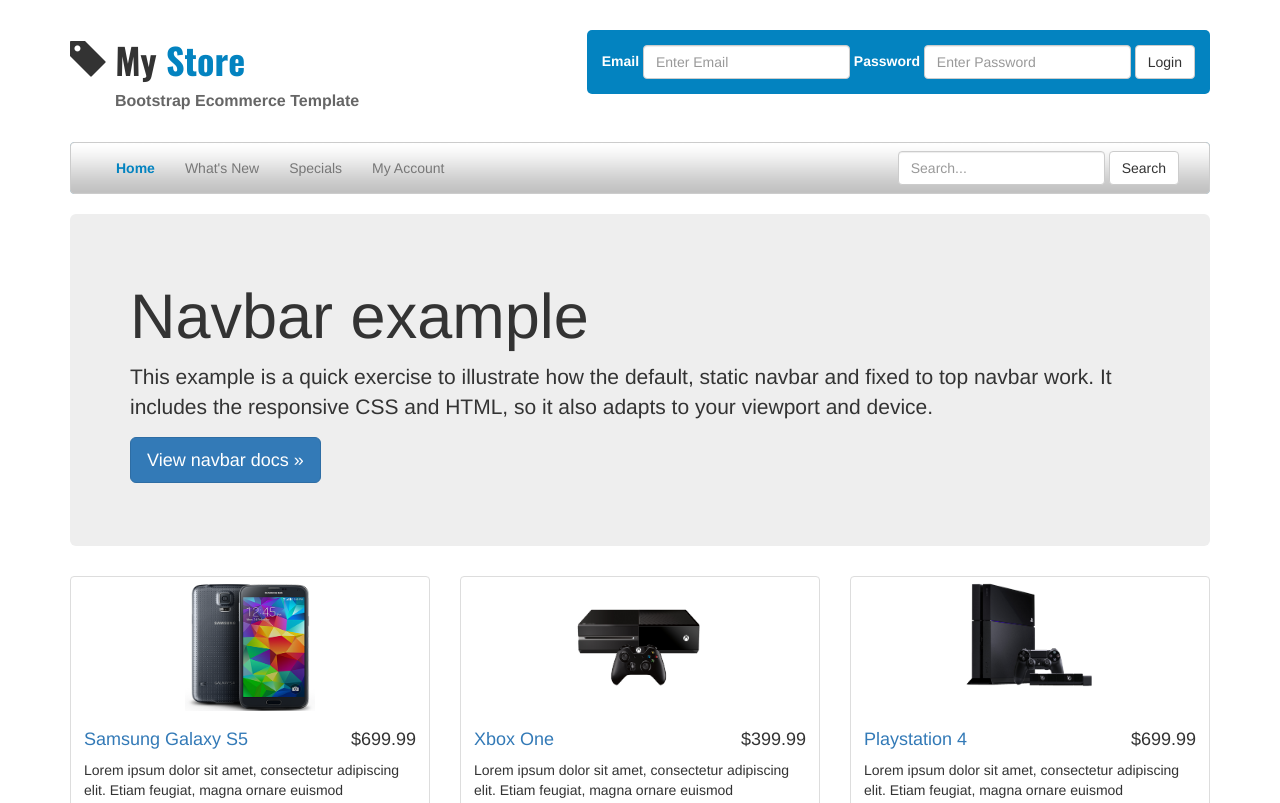
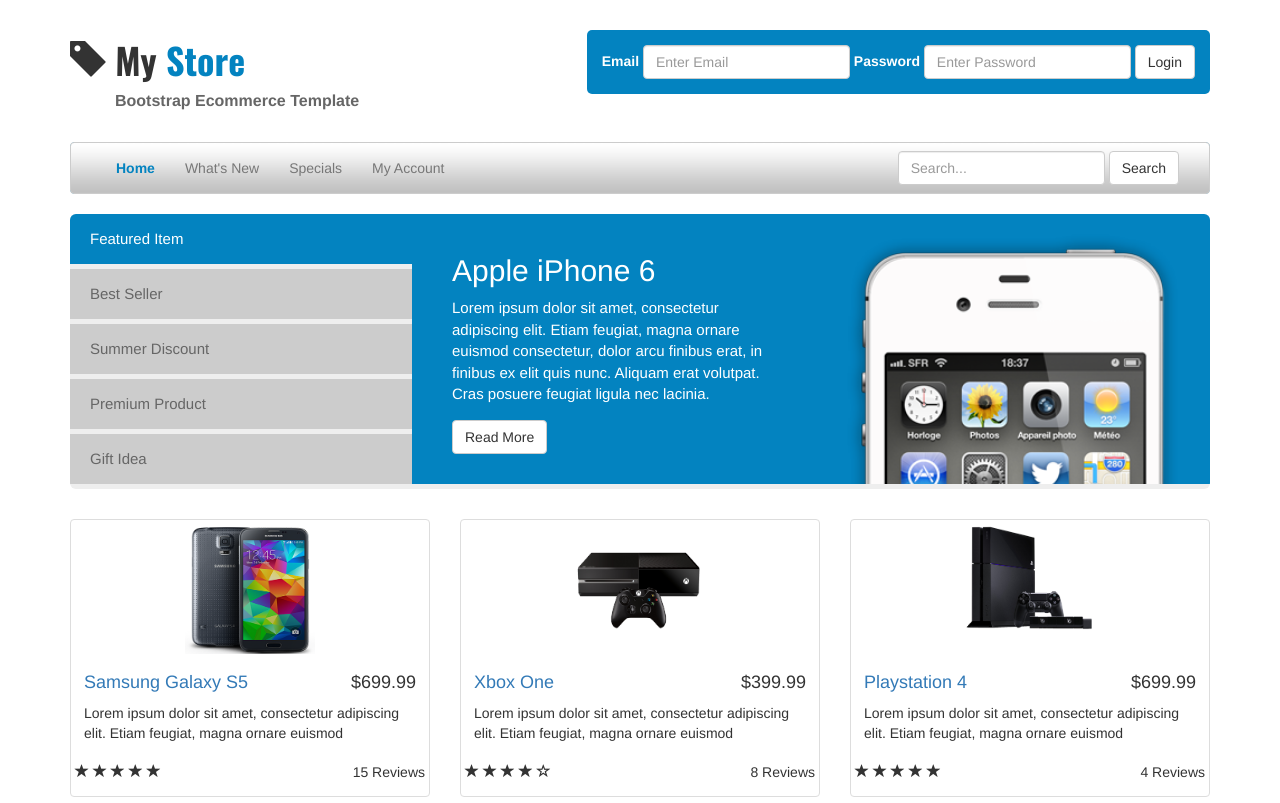
Before and after one commit to mikeover/bootstrap-ecommerce-template, a plain HTML site: page index.html in a window 1280 px wide. Shown: the top 803 px of the page. Drawn offline with nearby package versions, Linux system fonts and the light colour scheme.

Commit message:
Create tab showcase by customizing tabs with CSS

```diff
--- a/index.html
+++ b/index.html
@@ -73,12 +73,58 @@
 
     <!-- Main component for a primary marketing message or call to action -->
     <div class="jumbotron">
-      <h1>Navbar example</h1>
-      <p>This example is a quick exercise to illustrate how the default, static navbar and fixed to top navbar work. It includes the responsive CSS and HTML, so it also adapts to your viewport and device.</p>
-      <p>
-        <a class="btn btn-lg btn-primary" href="../../components/index.html#navbar" role="button">View navbar docs &raquo;</a>
-      </p>
-    </div>
+	<!-- Nav tabs -->
+	<ul class="tablist" role="tablist">
+	  <li role="presentation" class="active"><a href="#featured-item" aria-controls="featured-item" role="tab" data-toggle="tab">Featured Item</a></li>
+	  <li role="presentation"><a href="#best-seller" aria-controls="best-seller" role="tab" data-toggle="tab">Best Seller</a></li>
+	  <li role="presentation"><a href="#discount" aria-controls="discount" role="tab" data-toggle="tab">Summer Discount</a></li>
+	  <li role="presentation"><a href="#premium" aria-controls="premium" role="tab" data-toggle="tab">Premium Product</a></li>
+	  <li role="presentation"><a href="#gift-idea" aria-controls="gift-idea" role="tab" data-toggle="tab">Gift Idea</a></li>
+	</ul>
+	<!-- Tab panes -->
+	<div class="tab-content">
+	  <div role="tabpanel" class="tab-pane active" id="featured-item">
+	    <div class="tab-text">
+	      <h2>Apple iPhone 6</h2>
+	      <p>Lorem ipsum dolor sit amet, consectetur adipiscing elit. Etiam feugiat, magna ornare euismod consectetur, dolor arcu finibus erat, in finibus ex elit quis nunc. Aliquam erat volutpat. Cras posuere feugiat ligula nec lacinia.</p>
+	      <a href="product.html" class="btn btn-default">Read More</a>
+	    </div> <!-- tab-text -->
+	    <img class="slide-img" src="img/iphone.png"/>
+	  </div>
+	  <div role="tabpanel" class="tab-pane" id="best-seller">
+	    <div class="tab-text">
+	      <h2>Xbox One</h2>
+	      <p>Lorem ipsum dolor sit amet, consectetur adipiscing elit. Etiam feugiat, magna ornare euismod consectetur, dolor arcu finibus erat, in finibus ex elit quis nunc. Aliquam erat volutpat. Cras posuere feugiat ligula nec lacinia.</p>
+	      <a href="product.html" class="btn btn-default">Read More</a>
+	    </div> <!-- tab-text -->
+	    <img class="slide-img" src="img/xbox.png"/>
+	  </div>
+	  <div role="tabpanel" class="tab-pane" id="discount">
+	    <div class="tab-text">
+	      <h2>Playstation 4</h2>
+	      <p>Lorem ipsum dolor sit amet, consectetur adipiscing elit. Etiam feugiat, magna ornare euismod consectetur, dolor arcu finibus erat, in finibus ex elit quis nunc. Aliquam erat volutpat. Cras posuere feugiat ligula nec lacinia.</p>
+	      <a href="product.html" class="btn btn-default">Read More</a>
+	    </div> <!-- tab-text -->
+	    <img class="slide-img" src="img/ps4.png"/>
+	  </div>
+	  <div role="tabpanel" class="tab-pane" id="premium">
+	    <div class="tab-text">
+	      <h2>Microsoft Surface</h2>
+	      <p>Lorem ipsum dolor sit amet, consectetur adipiscing elit. Etiam feugiat, magna ornare euismod consectetur, dolor arcu finibus erat, in finibus ex elit quis nunc. Aliquam erat volutpat. Cras posuere feugiat ligula nec lacinia.</p>
+	      <a href="product.html" class="btn btn-default">Read More</a>
+	    </div> <!-- tab-text -->
+	    <img class="slide-img" src="img/surface.png"/>
+	  </div>
+	  <div role="tabpanel" class="tab-pane" id="gift-idea">
+	    <div class="tab-text">
+	      <h2>Vizio Smart TV</h2>
+	      <p>Lorem ipsum dolor sit amet, consectetur adipiscing elit. Etiam feugiat, magna ornare euismod consectetur, dolor arcu finibus erat, in finibus ex elit quis nunc. Aliquam erat volutpat. Cras posuere feugiat ligula nec lacinia.</p>
+	      <a href="product.html" class="btn btn-default">Read More</a>
+	    </div> <!-- tab-text -->
+	    <img class="slide-img" src="img/tv.png"/>
+	  </div>
+	</div>
+    </div> <!-- jumbotron -->
 
     <section id="products" class="">
       <div class="row">
--- a/less/style.less
+++ b/less/style.less
@@ -44,3 +44,70 @@ header form {
     width: 130px;
     height: 130px;
 }
+
+.jumbotron {
+    overflow: auto; /* encapsulates everything inside of it */
+    padding: 0 !important;
+}
+.jumbotron p {
+    font-size: 15px;
+}
+
+.tablist {
+    float: left;
+    padding: 0;
+    margin: 0;
+    width: 30%;
+}
+.tablist li {
+    background: #ccc;
+    list-style: none;
+    color: #666;
+    padding: 0px 10px;
+    padding-left: 20px;
+    margin-bottom: 5px;
+    width: 100%;
+    font-size: 15px;
+}
+.tablist li.active {
+    background: @primary;
+    color: #fff;
+}
+.tablist li.active a {
+    color: #fff;
+}
+.tablist a {
+    display: block; /* so that pointing anywhere in the padding counts as pointing on the link */
+    line-height: 50px;
+    color: #666;
+    text-decoration: none;
+}
+
+.tab-content {
+    float: right;
+    width: 70%;
+    background: @primary;
+    color: #fff;
+    overflow: hidden;
+    height: 270px;
+    padding-top: 20px;
+}
+.slide-img {
+    float: right;
+    width: 50%;
+}
+.tab-text {
+    float: left;
+    width: 40%;
+    margin-left: 40px;
+}
+
+@media(max-width: 768px) {
+    .slide-img {
+        display: none;
+    }
+    .tab-text {
+        float: none;
+	width: 80%;
+    }
+}
```
Also changed, not shown: css/style.css.
